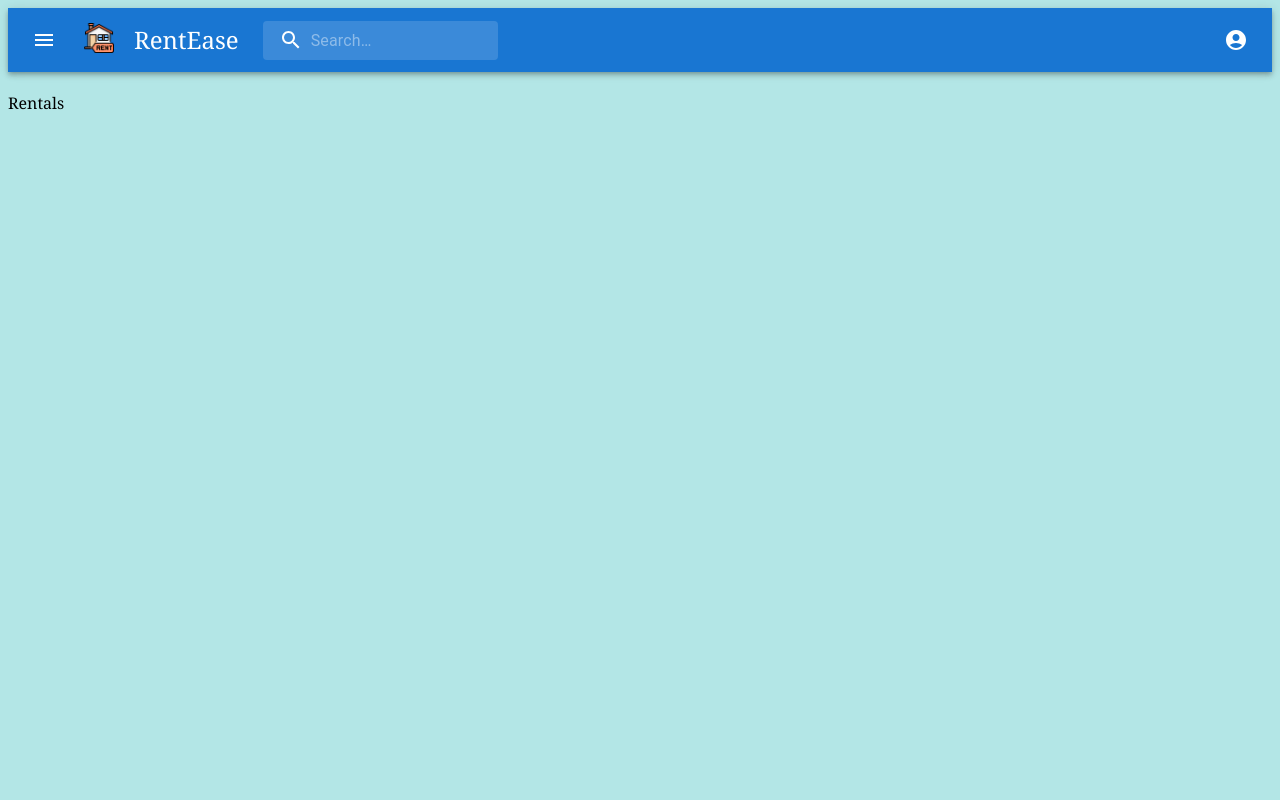
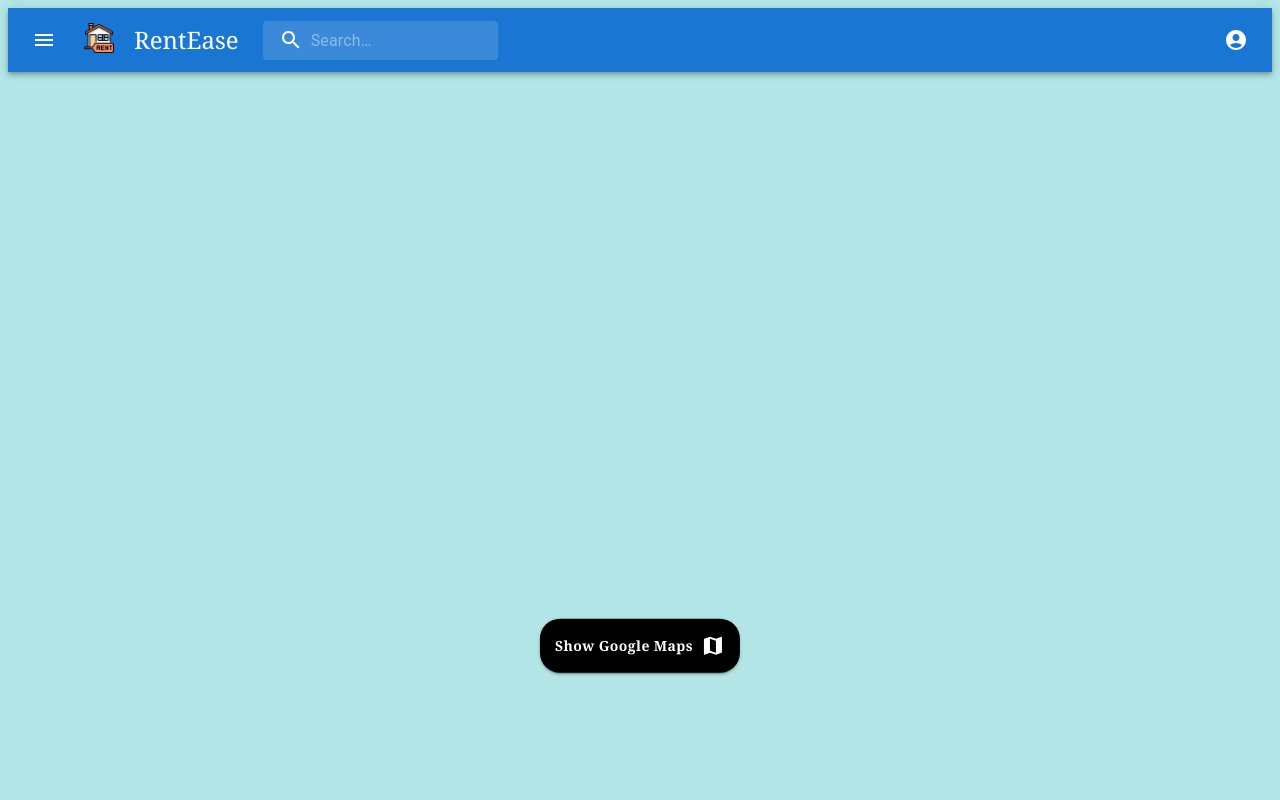
Before and after one commit to Shakir-ahmed1/Undecided_rentals, a React (Vite) app: page / in a window 1280 px wide. Shown: the top 800 px of the page. Built offline with nearby package versions, Linux system fonts and the light colour scheme.

Commit message:
Google Maps

```diff
--- a/src/App.jsx
+++ b/src/App.jsx
@@ -4,14 +4,16 @@ import {Routes, Route} from 'react-router-dom';
 import Register from './components/Auth/Register';
 import Login from './components/Auth/Login';
 import { GoogleOAuthProvider } from "@react-oauth/google";
-import { useState } from 'react';
+import { useState, useEffect } from 'react';
 import Home from './components/Home/Home';
 import UserProfile from './components/User/UserProfile';
 import Footer from './components/Footer/Footer';
 import Message from './components/Message/Message';
+import './components/Map/Map.css'
 
 const App = () => {
   const [user, setUser] = useState(JSON.parse(localStorage.getItem('profile')));
+
   return (
     <>
       <main>
--- a/src/components/Footer/Footer.jsx
+++ b/src/components/Footer/Footer.jsx
@@ -7,7 +7,7 @@ import LinkedInIcon from '@mui/icons-material/LinkedIn';
 
 const Footer = () => {
   return (
-    <footer>
+    <footer id="footer">
       <Grid
         container
         spacing={3}
--- a/src/components/Home/Home.jsx
+++ b/src/components/Home/Home.jsx
@@ -1,8 +1,11 @@
+import Map from "../Map/Map";
 
 const Home = () => {
   return (
-    <div style={{minHeight:'100vh'}}>Rentals</div>
-  )
-}
+    <div style={{ minHeight: "100vh" }}>
+      <Map />
+    </div>
+  );
+};
 
-export default Home
+export default Home;
--- /dev/null
+++ b/src/components/Map/Map.css
@@ -0,0 +1,15 @@
+.button-container {
+  transition: opacity 0.5s ease; /* Smooth transition for opacity */
+  position: fixed;
+  bottom: 100px;
+  left: 50%;
+  transform: translate(-50%, -50%);
+}
+
+.visible {
+  opacity: 1; /* Visible when opacity is 1 */
+}
+
+.hidden {
+  opacity: 0; /* Hidden when opacity is 0 */
+}
--- a/src/components/Map/Map.jsx
+++ b/src/components/Map/Map.jsx
@@ -1,27 +1,148 @@
-import GoogleMapReact from 'google-map-react';
-import { Paper, Typography, useMediaQuery } from "@mui/material"
-import LocationOutlinedIcon from "@material-ui/icons/LocationOutlinedIcon"
-import Rating from "@material-ui/lab";
+/* eslint-disable no-unused-vars */
+import GoogleMapReact from "google-map-react";
+import { Paper, Typography, useMediaQuery } from "@mui/material";
+import LocationOnOutlinedIcon from "@mui/icons-material/LocationOnOutlined";
+import Button from "@mui/material/Button";
+import Dialog from "@mui/material/Dialog";
+import ListItemText from "@mui/material/ListItemText";
+import ListItemButton from "@mui/material/ListItemButton";
+import List from "@mui/material/List";
+import Divider from "@mui/material/Divider";
+import AppBar from "@mui/material/AppBar";
+import Toolbar from "@mui/material/Toolbar";
+import IconButton from "@mui/material/IconButton";
+import CloseIcon from "@mui/icons-material/Close";
+import Slide from "@mui/material/Slide";
+import { forwardRef, useState, useEffect } from "react";
+import NavBar from "../NavBar/NavBar";
+import "./Map.css";
+import MapIcon from "@mui/icons-material/Map";
+import ListIcon from "@mui/icons-material/List";
+
+const Transition = forwardRef(function Transition(props, ref) {
+  return <Slide direction="up" ref={ref} {...props} />;
+});
 
 const Map = () => {
-    const isMobile = useMediaQuery('(min-width:600px)');
-    const coordinates = {lat : 0, lng: 0}
+  const [user, setUser] = useState(JSON.parse(localStorage.getItem("profile")));
+  const [open, setOpen] = useState(false);
+  const [isVisible, setIsVisible] = useState(true);
+  const isMobile = useMediaQuery("(min-width:600px)");
+  const coordinates = { lat: 0, lng: 0 };
+
+  const handleClickOpen = () => {
+    setOpen(true);
+  };
+
+  const handleClose = () => {
+    setOpen(false);
+  };
+  useEffect(() => {
+    const handleScroll = () => {
+      const button = document.getElementById("bottom-button");
+      const footer = document.getElementById("footer");
+
+      if (!button || !footer) return;
+
+      const buttonRect = button.getBoundingClientRect();
+      const footerRect = footer.getBoundingClientRect();
+      const distanceToFooterTop = footerRect.top - buttonRect.top;
+
+      setIsVisible(distanceToFooterTop > 70); // Adjust threshold as needed
+    };
+
+    handleScroll(); // Initial check
+    window.addEventListener("scroll", handleScroll);
+
+    return () => {
+      window.removeEventListener("scroll", handleScroll);
+    };
+  }, []);
+
   return (
     <div>
-        <GoogleMapReact
-            bootstrapURLKeys={{ key: '' }}
+      <div className={`button-container ${isVisible ? "visible" : "hidden"}`}>
+        <Button
+          id="bottom-button"
+          variant="contained"
+          onClick={handleClickOpen}
+          style={{
+            backgroundColor: "black",
+            borderRadius: "20px",
+            textTransform: "none",
+            fontFamily: "Georgia",
+            fontWeight: "bold",
+            padding: "15px",
+          }}
+        >
+          Show Google Maps &nbsp; <MapIcon />
+        </Button>
+      </div>
+      <Dialog
+        fullScreen
+        open={open}
+        onClose={handleClose}
+        TransitionComponent={Transition}
+      >
+        <div>
+          <NavBar user={user} setUser={setUser} />
+        </div>
+        <AppBar
+          sx={{ position: "relative", top: "-20px" }}
+          style={{ backgroundColor: "black" }}
+        >
+          <Toolbar>
+            <IconButton
+              edge="start"
+              color="inherit"
+              onClick={handleClose}
+              aria-label="close"
+            >
+              <CloseIcon />
+            </IconButton>
+            <Typography sx={{ ml: 2, flex: 1 }} variant="h6" component="div">
+              Google Maps
+            </Typography>
+            <Button autoFocus color="inherit" onClick={handleClose}>
+              save
+            </Button>
+          </Toolbar>
+        </AppBar>
+        <div>
+          <GoogleMapReact
+            style={{ position: "relative", height: "700px", top: "-20px" }}
+            bootstrapURLKeys={{
+              key: "",
+            }}
             defaultCenter={coordinates}
             center={coordinates}
             defaultZoom={14}
             margin={[50, 50, 50, 50]}
-            options={}
-            onChange={}
-            onChildClick={}
-        >
+            options={""}
+          >
+            <Button
+              id="bottom-button"
+              variant="contained"
+              onClick={handleClose}
+              style={{
+                backgroundColor: "black",
+                borderRadius: "20px",
+                textTransform: "none",
+                fontFamily: "Georgia",
+                fontWeight: "bold",
+                padding: "15px",
+                position:'relative',
+                bottom:'-200px',
+                right:'50px',
+              }}
+            >
+              Show Lists &nbsp; <ListIcon />
+            </Button>
+          </GoogleMapReact>
+        </div>
+      </Dialog>
+    </div>
+  );
+};
 
-        </GoogleMapReact>
-    </div>
-  )
-}
-
-export default Map
+export default Map;
--- a/src/components/NavBar/NavBar.jsx
+++ b/src/components/NavBar/NavBar.jsx
@@ -109,7 +109,7 @@ export default function NavBar({ user, setUser }) {
       {user ? (
         <>
           <List>
-              <ListItem  disablePadding component={Link} to={`messages/${JSON.parse(localStorage.getItem('profile'))?.user._id}`}>
+              <ListItem  disablePadding component={Link} to={`messages/${(JSON.parse(localStorage.getItem('profile'))?.user?._id) || (JSON.parse(localStorage.getItem('profile'))?._id)}`}>
                 <ListItemButton>
                   <ListItemText primary="Inbox" />
                 </ListItemButton>
@@ -132,7 +132,7 @@ export default function NavBar({ user, setUser }) {
           </List>
           <Divider />
           <List>
-              <ListItem  disablePadding component={Link} to={`messages/${JSON.parse(localStorage.getItem('profile'))?.user._id}`}>
+              <ListItem  disablePadding component={Link} to={`messages/${JSON.parse(localStorage.getItem('profile'))?.user?._id || JSON.parse(localStorage.getItem('profile'))?._id}`}>
                 <ListItemButton>
                   <ListItemText primary="All mail" />
                 </ListItemButton>
@@ -347,7 +347,7 @@ export default function NavBar({ user, setUser }) {
               : "Unknown")}
         </p>
       </MenuItem>
-      <MenuItem component={user ? Link : null} to={`messages/${JSON.parse(localStorage.getItem('profile'))?.user._id}`}>
+      <MenuItem component={user ? Link : null} to={`messages/${JSON.parse(localStorage.getItem('profile'))?.user?._id || JSON.parse(localStorage.getItem('profile'))?._id}`}>
         <IconButton size="large" aria-label="show 4 new mails" color="inherit">
           <MailIcon />
         </IconButton>
@@ -464,7 +464,7 @@ export default function NavBar({ user, setUser }) {
                   aria-label="show 4 new mails"
                   color="inherit"
                   component={Link}
-                  to={`messages/${JSON.parse(localStorage.getItem('profile'))?.user._id}`}
+                  to={`messages/${JSON.parse(localStorage.getItem('profile'))?.user?._id || JSON.parse(localStorage.getItem('profile'))?._id}`}
                 >
                   <MailIcon />
                 </IconButton>
```
